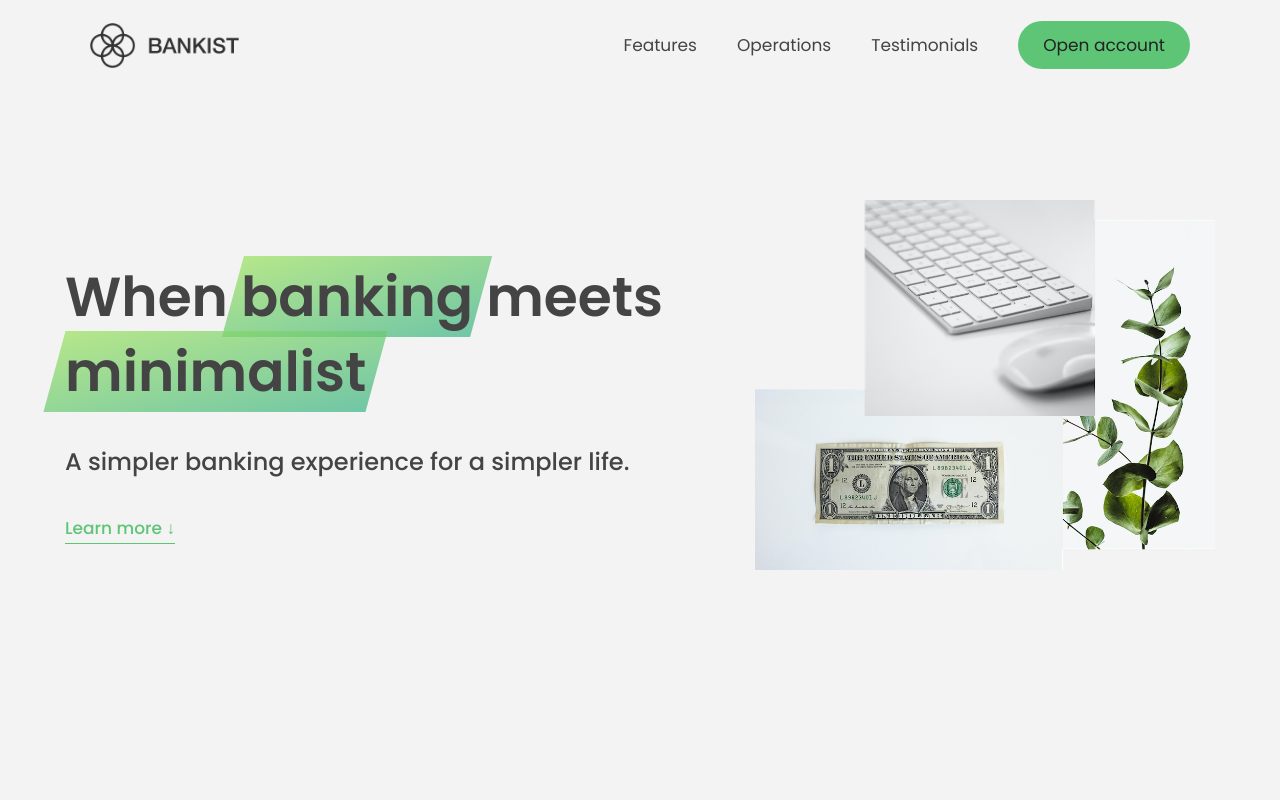
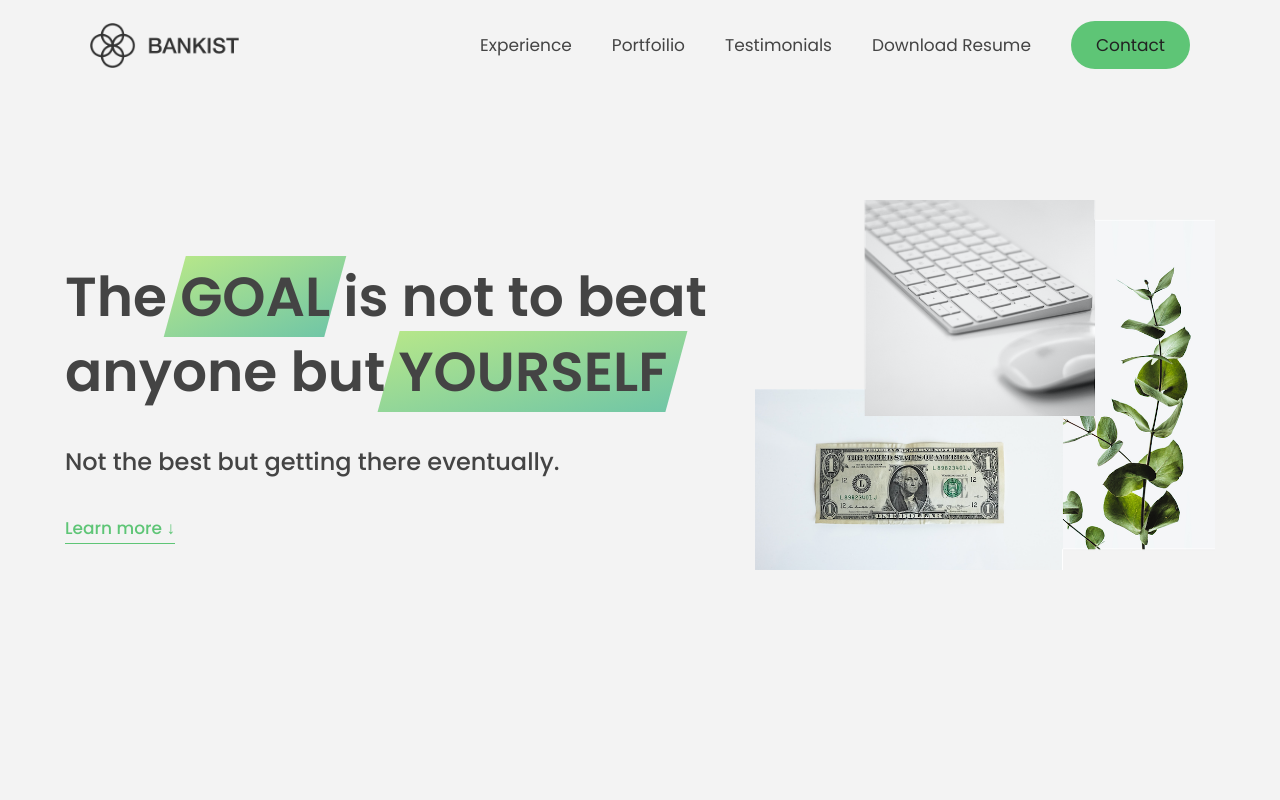
Before and after one commit to Bibek-2022/My-Portfolio, a plain HTML site: page index.html in a window 1280 px wide. Shown: the top 800 px of the page. Drawn offline with Linux system fonts and the light colour scheme.

Commit message:
New Changes/Added Resume/ Changed Nav

```diff
--- a/index.html
+++ b/index.html
@@ -11,7 +11,7 @@
       rel="stylesheet"
     />
     <link rel="stylesheet" href="style.css" />
-    <title>Bankist | When Banking meets Minimalist</title>
+    <title>Portfolio-Bibek Shrestha</title>
     <script defer src="script.js"></script>
   </head>
   <body>
@@ -25,17 +25,25 @@
         />
         <ul class="nav__links">
           <li class="nav__item">
-            <a class="nav__link" href="#section--1">Features</a>
+            <a class="nav__link" href="#section--1">Experience</a>
           </li>
           <li class="nav__item">
-            <a class="nav__link" href="#section--2">Operations</a>
+            <a class="nav__link" href="#section--2">Portfoilio</a>
           </li>
           <li class="nav__item">
             <a class="nav__link" href="#section--3">Testimonials</a>
           </li>
           <li class="nav__item">
+            <a
+              class="nav__link"
+              href="BibekShrestha_Resume_2021.pdf"
+              target="_blank"
+              >Download Resume</a
+            >
+          </li>
+          <li class="nav__item">
             <a class="nav__link nav__link--btn btn--show-modal" href="#"
-              >Open account</a
+              >Contact</a
             >
           </li>
         </ul>
@@ -43,13 +51,12 @@
 
       <div class="header__title">
         <h1>
-          When
+          The
           <!-- Green highlight effect -->
-          <span class="highlight">banking</span>
-          meets<br />
-          <span class="highlight">minimalist</span>
+          <span class="highlight">GOAL</span>
+          is not to beat anyone but <span class="highlight">YOURSELF</span>
         </h1>
-        <h4>A simpler banking experience for a simpler life.</h4>
+        <h4>Not the best but getting there eventually.</h4>
         <button class="btn--text btn--scroll-to">Learn more &DownArrow;</button>
         <img
           src="img/hero.png"
--- a/style.css
+++ b/style.css
@@ -205,6 +205,7 @@ h4 {
 
 .header__img {
   width: 100%;
+  /* border-radius: 50%; */
   grid-column: 2 / 3;
   grid-row: 1 / span 4;
   transform: translateY(-6rem);
```
Also changed, not shown: img/bibek.jpg (added), 2 other files.
